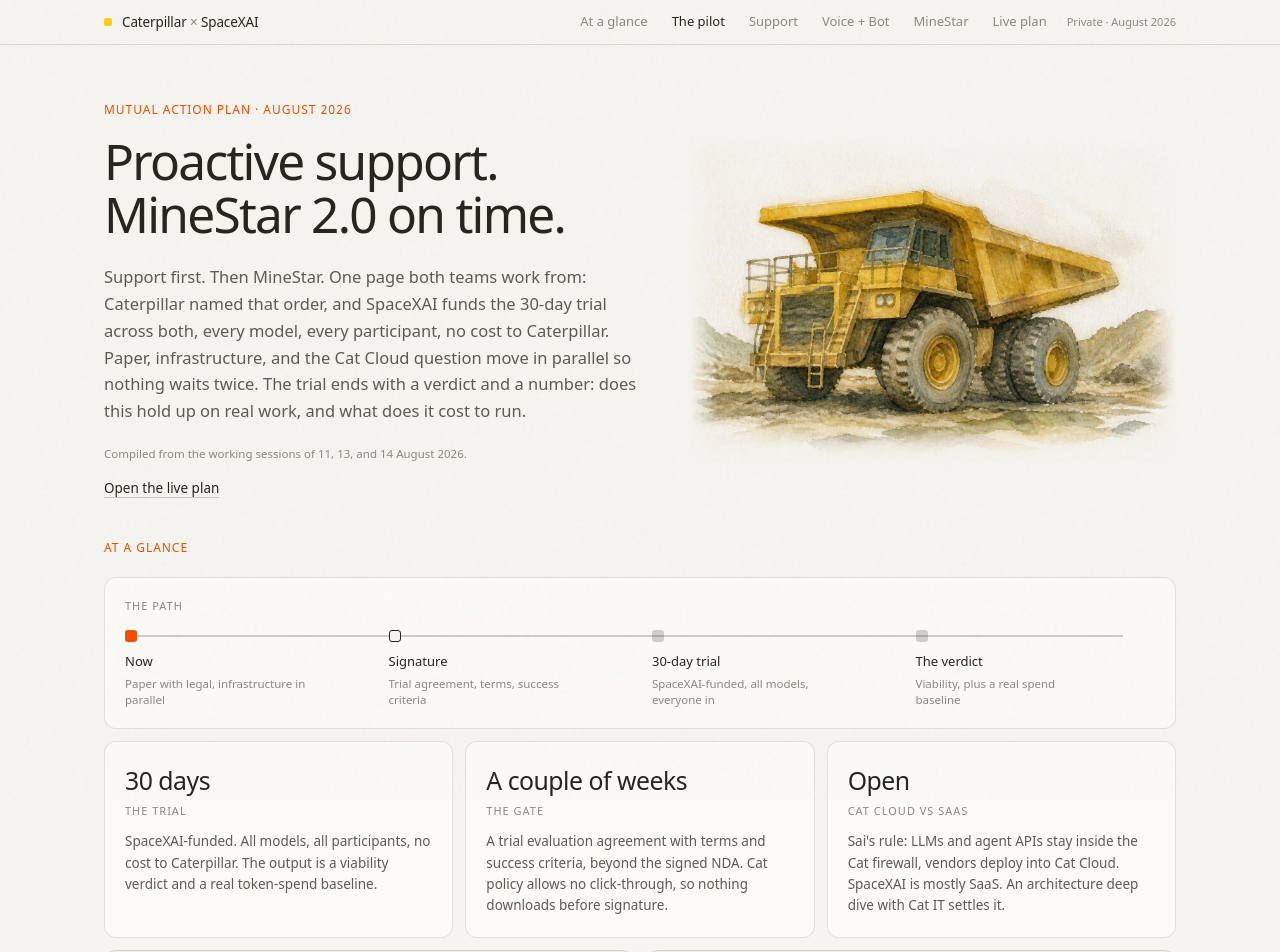
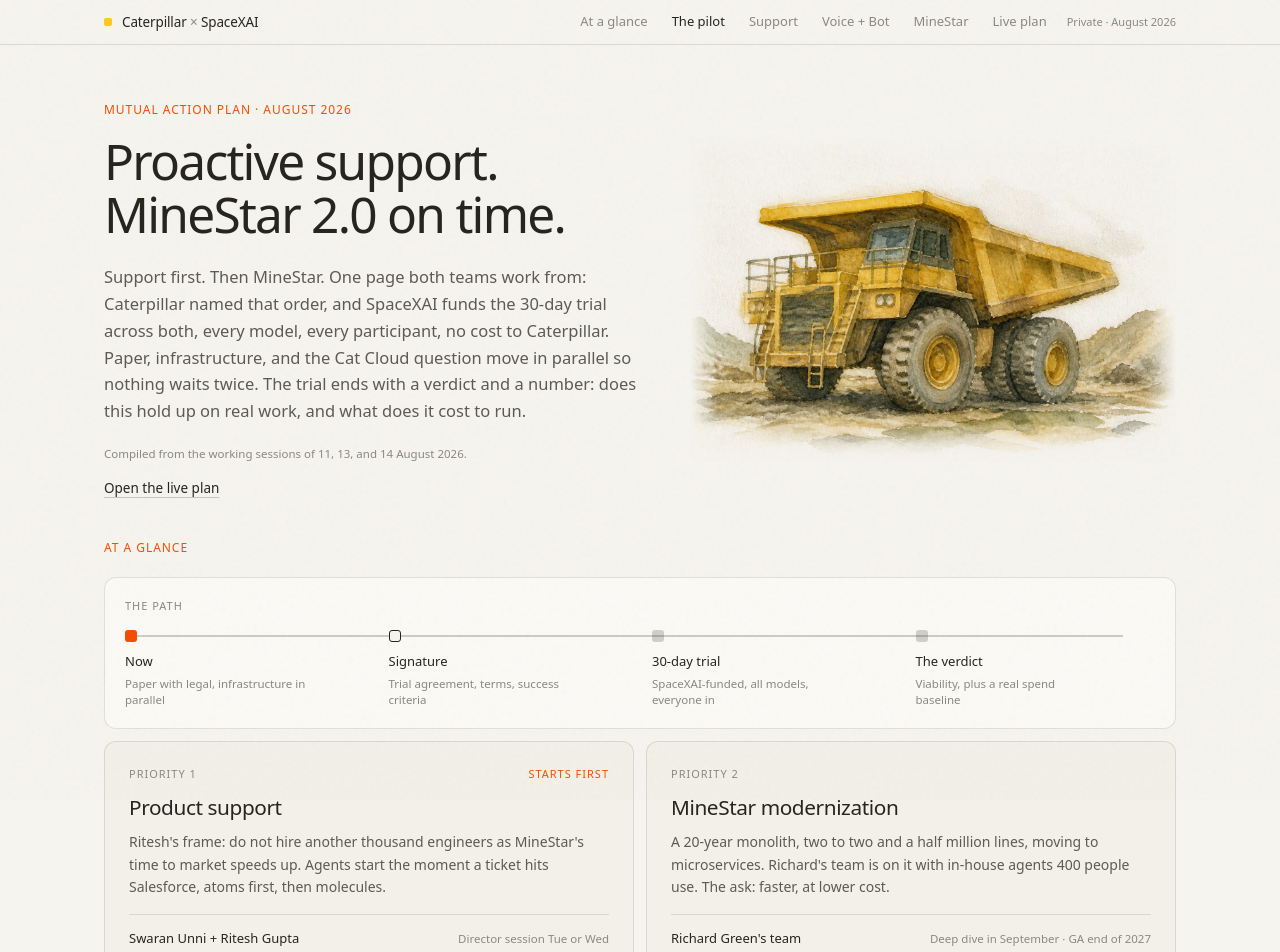
Before and after one commit to Speediing/cat-map, a Next.js app: page / in a window 1280 px wide. Shown: the top 952 px of the page. Built offline with nearby package versions, Linux system fonts and the light colour scheme.

Commit message:
Remove glance clock cards that competed with the 30-day core
Drop the three at-a-glance clock widgets (trial, gate, Cat Cloud vs SaaS).
Those facts already live in the pilot drill; glance keeps the path, lanes, and gate split.

Co-authored-by: Jason Wiker <jason.wiker@gmail.com>

```diff
--- a/src/app/page.tsx
+++ b/src/app/page.tsx
@@ -72,25 +72,6 @@ function Glance() {
 
       <div className="mt-5">
         <PlanPath />
-      </div>
-
-      <div className="mt-3 grid gap-3 md:grid-cols-3">
-        {glance.clocks.map((clock) => (
-          <div
-            key={clock.label}
-            className="rounded-xl border border-hairline bg-paper/80 p-5"
-          >
-            <div className="text-[1.55rem] font-medium tracking-[-0.02em]">
-              {clock.value}
-            </div>
-            <div className="mt-1 text-[11px] uppercase tracking-[0.09em] text-ink-faint">
-              {clock.label}
-            </div>
-            <p className="mt-3 text-[13.5px] leading-[1.58] text-ink-muted">
-              {clock.body}
-            </p>
-          </div>
-        ))}
       </div>
 
       <div className="mt-3 grid gap-3 lg:grid-cols-2">
--- a/src/content/plan.ts
+++ b/src/content/plan.ts
@@ -83,23 +83,6 @@ export const planPath = {
 export const glance = {
   id: "plan",
   kicker: "At a glance",
-  clocks: [
-    {
-      value: "30 days",
-      label: "The trial",
-      body: "SpaceXAI-funded. All models, all participants, no cost to Caterpillar. The output is a viability verdict and a real token-spend baseline.",
-    },
-    {
-      value: "A couple of weeks",
-      label: "The gate",
-      body: "A trial evaluation agreement with terms and success criteria, beyond the signed NDA. Cat policy allows no click-through, so nothing downloads before signature.",
-    },
-    {
-      value: "Open",
-      label: "Cat Cloud vs SaaS",
-      body: "Sai's rule: LLMs and agent APIs stay inside the Cat firewall, vendors deploy into Cat Cloud. SpaceXAI is mostly SaaS. An architecture deep dive with Cat IT settles it.",
-    },
-  ],
   lanes: [
     {
       label: "Priority 1",
```
Also changed, not shown: 1 other file (tests, documents, lock files or other folders).
